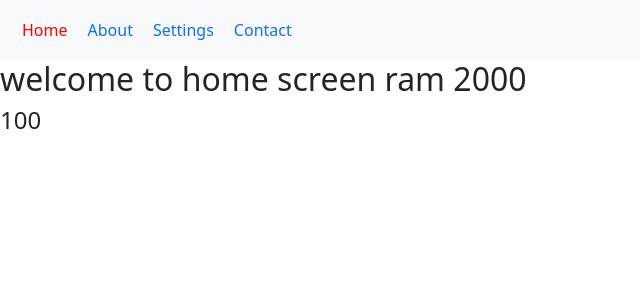
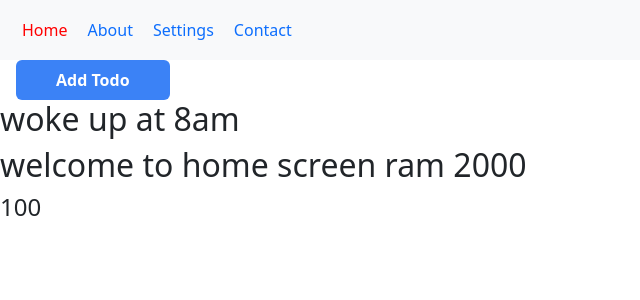
Before and after one commit to saiDev1999/5R_React_Class, a React (Create React App) app: page / in a window 1280 px wide. Shown: the top 300 px of the page, without its empty margins (0-640 px from the left). Built offline with nearby package versions, Linux system fonts and the light colour scheme.

Commit message:
useReducer hook

```diff
--- /dev/null
+++ b/src/components/useReducer/jsFunctions.js
@@ -0,0 +1,13 @@
+export const initialState = {
+  todos: ["woke up at 8am"],
+};
+
+export const reducer = (state, action) => {
+  switch (action.type) {
+    case "ADD_TODO":
+      return { ...state, todos: [...state.todos, action.newTodo] };
+
+    default:
+      return state;
+  }
+};
--- /dev/null
+++ b/src/components/useReducer/useReducer.js
@@ -0,0 +1,65 @@
+import { type } from "@testing-library/user-event/dist/type";
+import { useReducer } from "react";
+
+const reducerFuntion = (state, action) => {
+  debugger;
+  switch (action.type) {
+    case "BOOK_TICKETS":
+      return {
+        ...state,
+        bookedTickets: state.bookedTickets + action.noOfTickets,
+        totalAvailableTickets: state.totalAvailableTickets - action.noOfTickets,
+      };
+    case "HOLD_TICKETS":
+      return { ...state, holdTickets: state.holdTickets + action.noOfTickets };
+    default:
+      return state;
+  }
+};
+
+const state = {
+  totalAvailableTickets: 100,
+  bookedTickets: 20,
+  holdTickets: 20,
+};
+
+const UseReducer = () => {
+  const [currentState, dispatch] = useReducer(reducerFuntion, state);
+
+  const bookingFuntion = () => {
+    debugger;
+    dispatch({
+      type: "BOOK_TICKETS",
+      noOfTickets: 1,
+    });
+  };
+
+  const holdingTickerFuntion = () => {
+    dispatch({
+      type: "HOLD_TICKETS",
+      noOfTickets: 1,
+    });
+  };
+  return (
+    <>
+      <h2>Availble tickets{currentState.totalAvailableTickets}</h2>
+      <h2>Booked tickets{currentState.bookedTickets}</h2>
+      <h2>Hold tickets{currentState.holdTickets}</h2>
+
+      <button
+        class="bg-blue-500 hover:bg-blue-700 text-white font-bold py-2 px-10 mx-3 rounded"
+        onClick={bookingFuntion}
+      >
+        Book Ticket
+      </button>
+      <button
+        class="bg-blue-500 hover:bg-blue-700 text-white font-bold py-2 px-10 mx-3 rounded"
+        onClick={holdingTickerFuntion}
+      >
+        Hold Ticket
+      </button>
+    </>
+  );
+};
+
+export default UseReducer;
--- /dev/null
+++ b/src/components/useReducer/useReducerEx2.js
@@ -0,0 +1,29 @@
+import { useReducer } from "react";
+import { initialState, reducer } from "./jsFunctions";
+
+const UseReducerEx2 = () => {
+  const [currentState, dispatch] = useReducer(reducer, initialState);
+  const addTodoFuntion = () => {
+    dispatch({
+      type: "ADD_TODO",
+      newTodo: "eat break fast at 10am",
+    });
+  };
+  return (
+    <>
+      <div>
+        <button
+          class="bg-blue-500 hover:bg-blue-700 text-white font-bold py-2 px-10 mx-3 rounded"
+          onClick={addTodoFuntion}
+        >
+          Add Todo
+        </button>
+        {currentState.todos.map((eachTodo) => (
+          <h2>{eachTodo}</h2>
+        ))}
+      </div>
+    </>
+  );
+};
+
+export default UseReducerEx2;
--- a/src/screens/home-screen.js
+++ b/src/screens/home-screen.js
@@ -7,6 +7,8 @@ import UseEffectExample from "../components/useEffect/useEffectEx1";
 import UseEffectExample2 from "../components/useEffect/useEffectEx2";
 import UseEffectEx3 from "../components/useEffect/useEffectEx3";
 import { ProfileWrapper } from "../navigation/stack";
+import UseReducer from "../components/useReducer/useReducer";
+import UseReducerEx2 from "../components/useReducer/useReducerEx2";
 
 function HomeScreen() {
   const sharedData = useContext(ProfileWrapper);
@@ -14,6 +16,7 @@ function HomeScreen() {
   return (
     <div>
       <Navbar />
+      <UseReducerEx2 />
       <h2>
         welcome to home screen {sharedData.profileInfo.name}{" "}
         {sharedData.profileInfo.salary}
```
Also changed, not shown: 1 other file (tests, documents, lock files or other folders).
